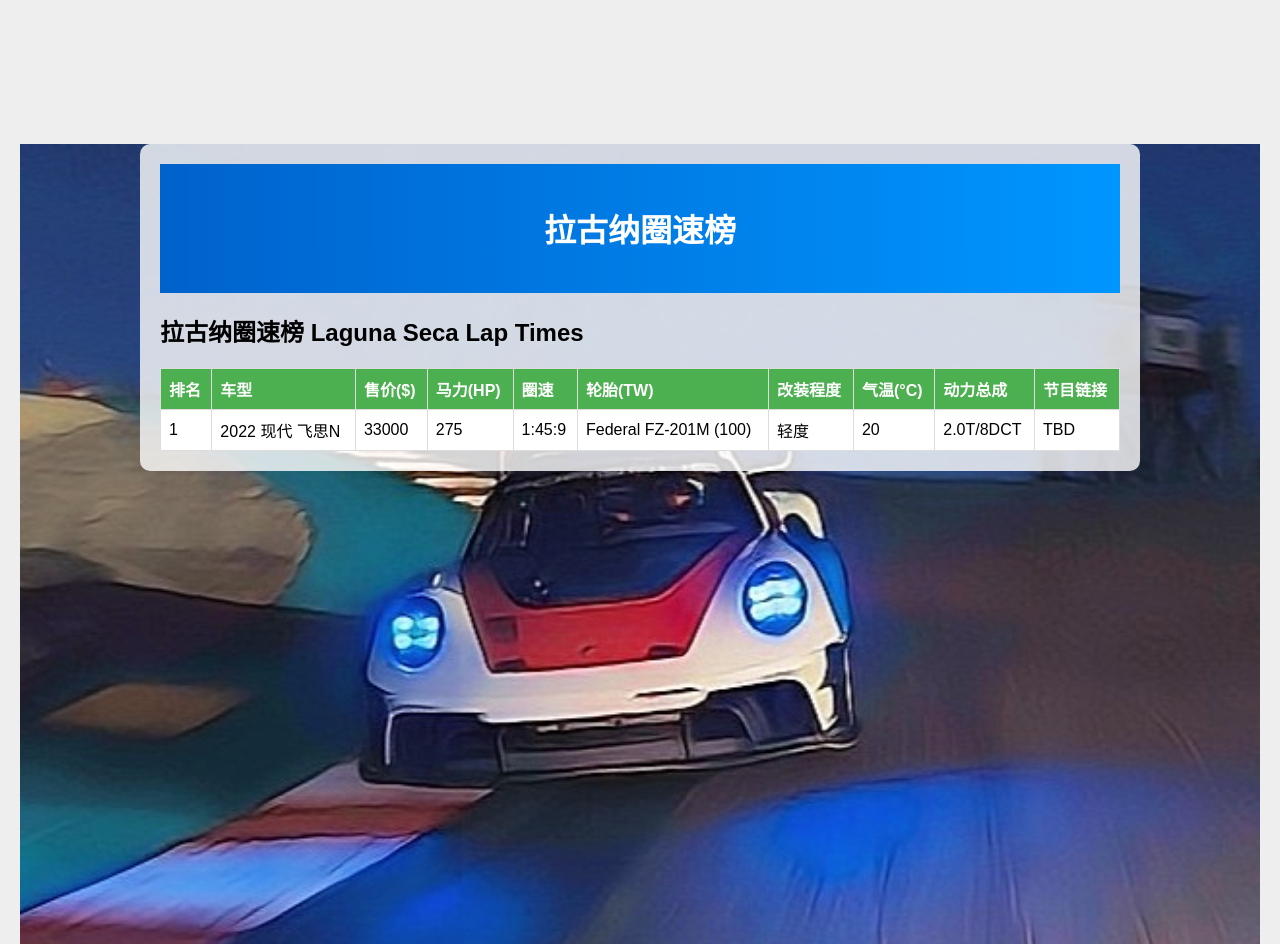
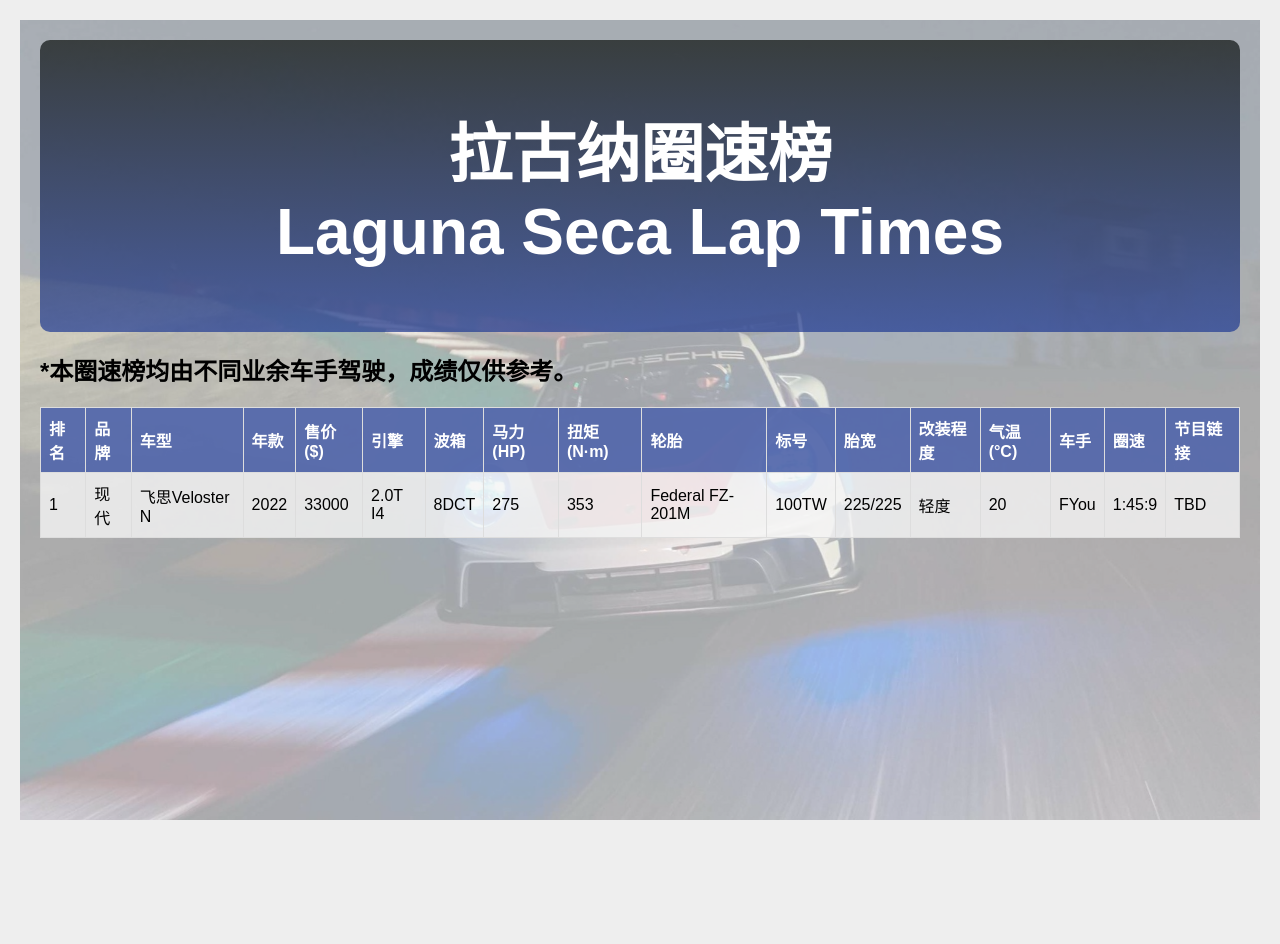
Before and after one commit to LagunaSecaLapTimes/lagunasecalaptimes.github.io, a plain HTML site: page index.html in a window 1280 px wide. After the commit the page ends 840 px from the top, so only its background shows below. Drawn offline with Linux system fonts and the light colour scheme.

Commit message:
Visual improvements

```diff
--- a/index.html
+++ b/index.html
@@ -11,7 +11,7 @@
         }
         .bg {
             /* The image used */
-            background-image: url('logo.jpeg'); /* Path to your logo image */
+            background-image: url('Porsche-911-GT3-R-rennsport-Heritage-Inspired-Performance-Focused-Track-Car-02_11zon-scaled.jpg'); /* Path to your logo image */
 
             /* Full height */
             height: 100%;
@@ -24,11 +24,13 @@
         .content {
             /* Positioning and styling for the semi-transparent layer */
             position: relative;
-            background: rgba(255, 255, 255, 0.8); /* Semi-transparent white */
+            background: rgba(255, 255, 255, 0.6); /* Semi-transparent white */
             padding: 20px;
-            margin: 10% auto;
-            max-width: 960px; /* Adjust based on your content's width */
-            border-radius: 10px;
+            max-width: none;
+            max-height: none;
+            width: 100%; /* This makes the table stretch to the full width of its container */
+            height: 100%;
+            box-sizing: border-box;
         }
         body {
             font-family: 'Noto Sans SC', Arial, sans-serif;
@@ -38,18 +40,22 @@
         }
         header {
             /* Smooth gradient background */
-            background: linear-gradient(to right, #0062cc, #0096ff);
+            background: linear-gradient(to bottom, rgba(10, 15, 13, 0.7), rgba(31, 58, 147, 0.7));
             color: #ffffff;
             padding: 20px;
             text-align: center;
             display: flex;
             align-items: center;
             justify-content: center;
+            border-radius: 10px;
+        }
+        h1 {
+            font-size: 64px; /* Or any size you prefer */
         }
         table {
             width: 100%;
             border-collapse: collapse;
-            background-color: #ffffff;
+            background: rgba(245, 245, 245, 0.8); /* Off-white with transparency */
         }
         th, td {
             border: 1px solid #dddddd;
@@ -57,7 +63,7 @@
             padding: 8px;
         }
         th {
-            background-color: #4CAF50;
+            background-color: rgba(31, 58, 147, 0.7);
             color: white;
         }
     </style>
@@ -67,34 +73,48 @@
 <div class="bg">
     <div class="content">
         <header>
-            <h1>拉古纳圈速榜</h1>
+            <h1>拉古纳圈速榜<br>Laguna Seca Lap Times</h1>
         </header>
 
-        <h2>拉古纳圈速榜 Laguna Seca Lap Times</h2>
+        <h2>*本圈速榜均由不同业余车手驾驶，成绩仅供参考。</h2>
 
         <table>
             <tr>
                 <th>排名</th>
+                <th>品牌</th>
                 <th>车型</th>
+                <th>年款</th>
                 <th>售价($)</th>
+                <th>引擎</th>
+                <th>波箱</th>
                 <th>马力(HP)</th>
-                <th>圈速</th>
-                <th>轮胎(TW)</th>
+                <th>扭矩(N·m)</th>
+                <th>轮胎</th>
+                <th>标号</th>
+                <th>胎宽</th>
                 <th>改装程度</th>
                 <th>气温(°C)</th>
-                <th>动力总成</th>
+                <th>车手</th>
+                <th>圈速</th>
                 <th>节目链接</th>
             </tr>
             <tr>
                 <td>1</td>
-                <td>2022 现代 飞思N</td>
+                <td>现代</td>
+                <td>飞思Veloster N</td>
+                <td>2022</td>
                 <td>33000</td>
+                <td>2.0T I4</td>
+                <td>8DCT</td>
                 <td>275</td>
-                <td>1:45:9</td>
-                <td>Federal FZ-201M (100)</td>
+                <td>353</td>
+                <td>Federal FZ-201M</td>
+                <td>100TW</td>
+                <td>225/225</td>
                 <td>轻度</td>
                 <td>20</td>
-                <td>2.0T/8DCT</td>
+                <td>FYou</td>
+                <td>1:45:9</td>
                 <td>TBD</td>
             </tr>
             <!-- Add more rows here as needed -->
```
Also changed, not shown: Porsche-911-GT3-R-rennsport-Heritage-Inspired-Performance-Focused-Track-Car-02_11zon-scaled.jpg (added).
